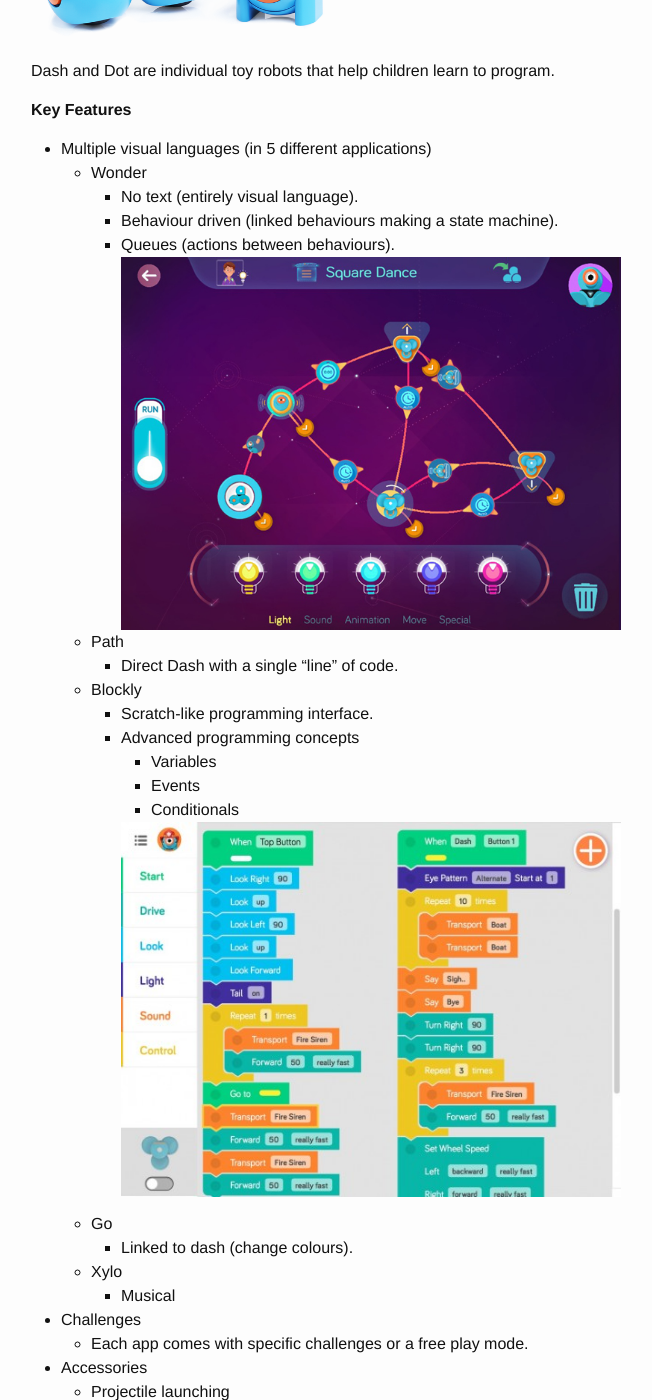
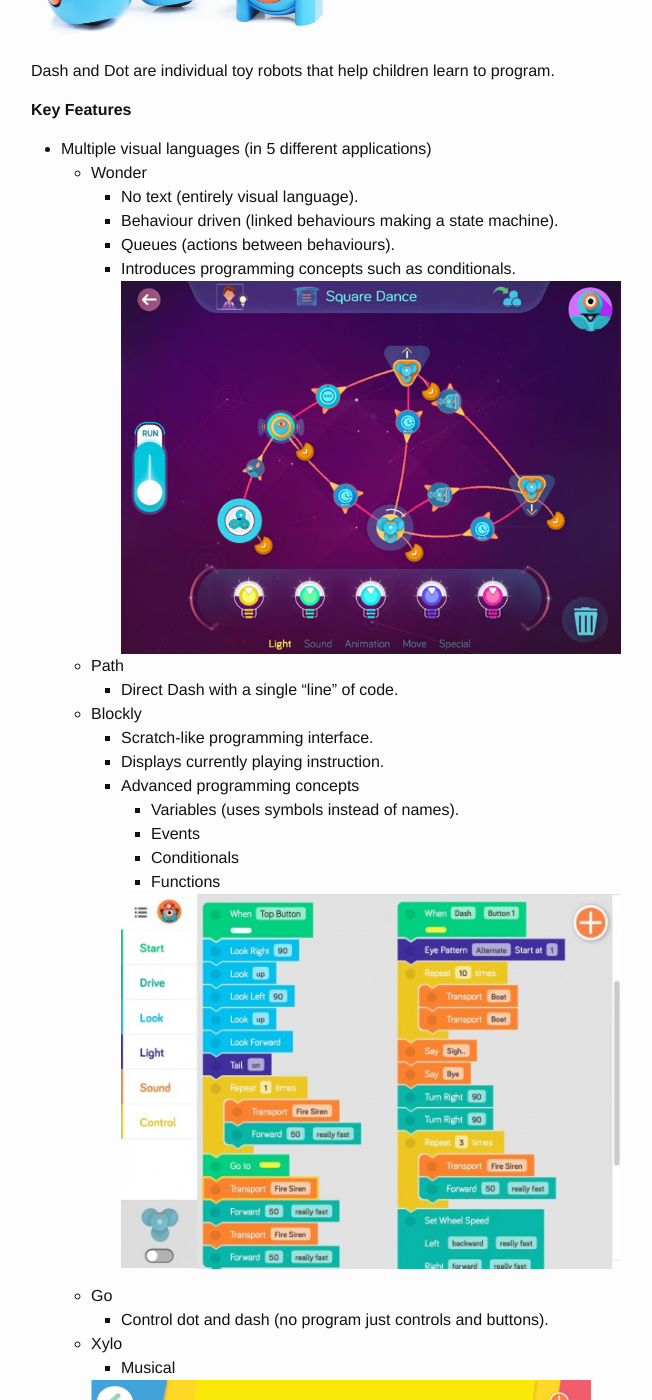
Before and after one commit to simonrose121/phd, a Jekyll site: the page built from _posts/2016-11-09-dash-and-dot.md, in a window 1280 px wide and 1400 px high, scrolled down 353 px. Shown: the whole window, without its empty margins (239-891 px from the left). Built offline with Jekyll 4.4.1, drawn with Linux system fonts in a browser that asks for light colours; some of the changed text lies outside the part shown.

Commit message:
Dot and dash update

```diff
--- a/_posts/2016-11-09-dash-and-dot.md
+++ b/_posts/2016-11-09-dash-and-dot.md
@@ -16,21 +16,26 @@
 		- No text (entirely visual language).
 		- Behaviour driven (linked behaviours making a state machine).
 		- Queues (actions between behaviours).
+		- Introduces programming concepts such as conditionals.
 		![Wonder]({{ site.url }}{{ site.baseurl }}/assets/wonder.jpg){:width="500px"}
 	- Path
 		- Direct Dash with a single "line" of code.
 	- Blockly
 		- Scratch-like programming interface.
+		- Displays currently playing instruction.
 		- Advanced programming concepts
-			- Variables
+			- Variables (uses symbols instead of names).
 			- Events
 			- Conditionals
+			- Functions
 
 			![Dash and Dot Blockly]({{ site.url }}{{ site.baseurl }}/assets/dashanddotblockly.jpg){:width="500px"}
 	- Go
-		- Linked to dash (change colours).
+		- Control dot and dash (no program just controls and buttons).
 	- Xylo
 		- Musical
+
+		![Dash and Dot Xylo]({{ site.url }}{{ site.baseurl }}/assets/dashanddotxylo.jpg){:width="500px"}
 - Challenges
 	- Each app comes with specific challenges or a free play mode.
 - Accessories
```
Also changed, not shown: other parts of _posts/2016-11-09-dash-and-dot.md (+1 -0 lines), assets/dashanddotxylo.jpg (added).
